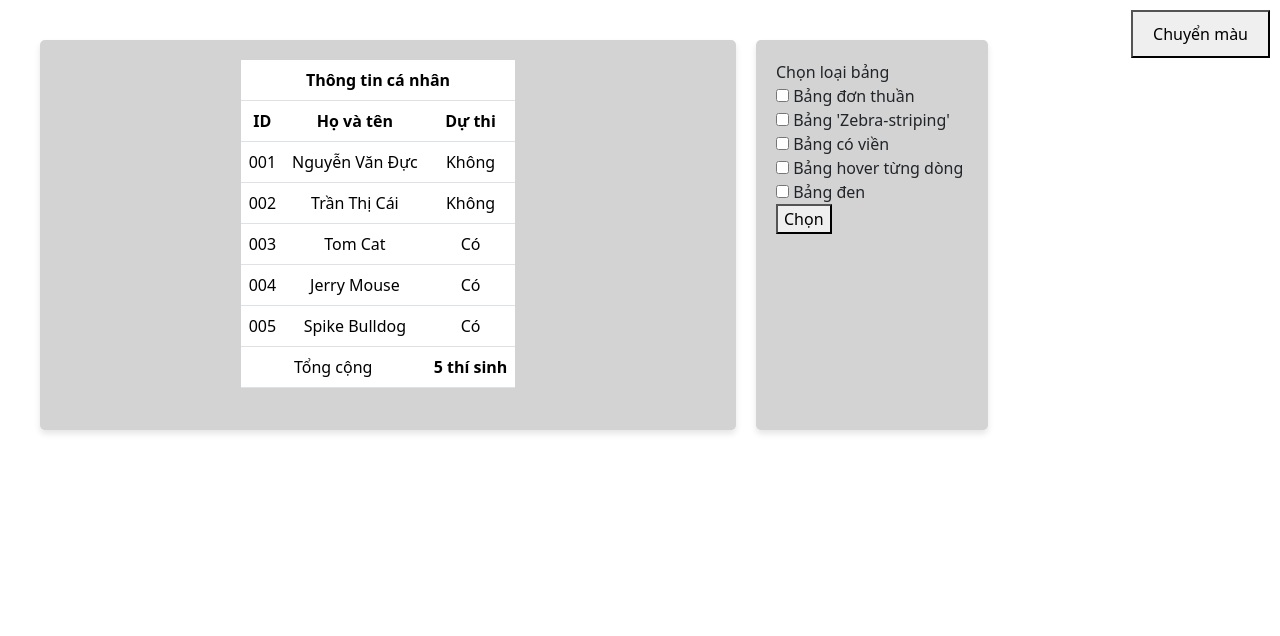
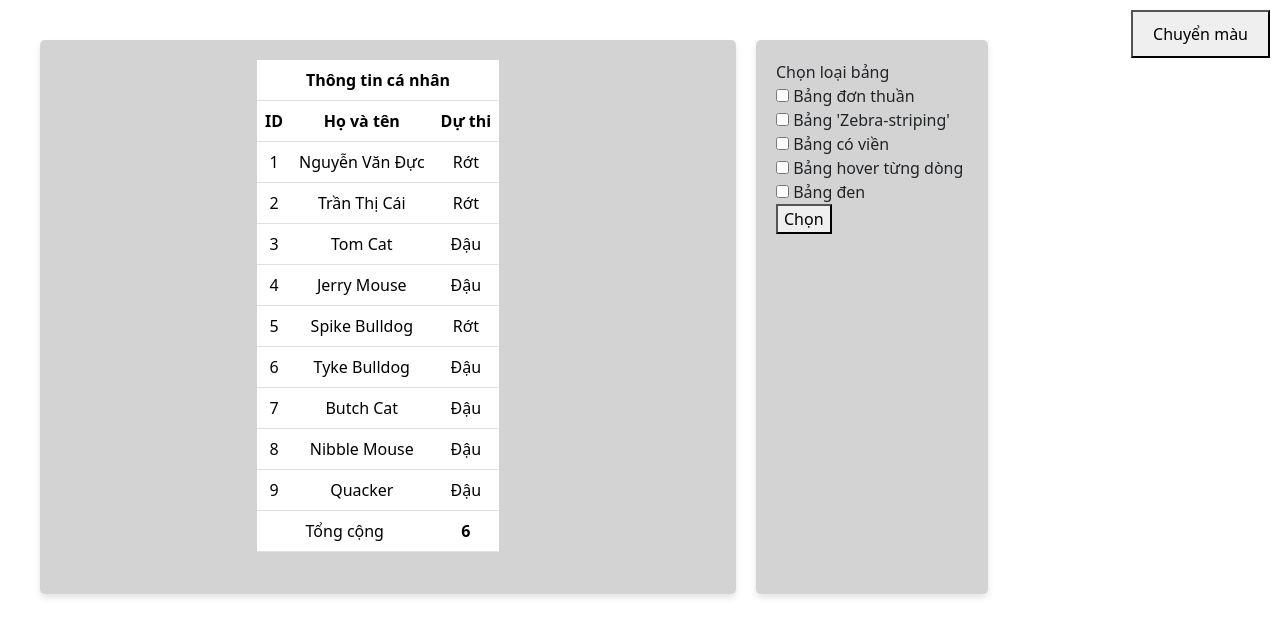
Before and after one commit to Thomas131104/Text-Typography-1, a plain HTML site: page index.html in a window 1280 px wide. Drawn offline with nearby package versions, Linux system fonts and the light colour scheme.

Commit message:
Adding new functions

```diff
--- /dev/null
+++ b/data.json
@@ -0,0 +1,38 @@
+[
+    {
+        "name" : "Nguyễn Văn Đực",
+        "status" : false
+    },
+    {
+        "name" : "Trần Thị Cái",
+        "status" : false
+    },
+    {
+        "name" : "Tom Cat",
+        "status" : true
+    },
+    {
+        "name" : "Jerry Mouse",
+        "status" : true
+    },
+    {
+        "name" : "Spike Bulldog",
+        "status" : false
+    },
+    {
+        "name" : "Tyke Bulldog",
+        "status" : true
+    },
+    {
+        "name" : "Butch Cat",
+        "status" : true
+    },
+    {
+        "name" : "Nibble Mouse",
+        "status" : true
+    },
+    {
+        "name" : "Quacker",
+        "status" : true
+    }
+]
--- a/index.html
+++ b/index.html
@@ -7,10 +7,15 @@
 
     <link rel="stylesheet" href="style.css">
 
+    <!--Bootstrap-->
     <link href="https://cdn.jsdelivr.net/npm/bootstrap@5.3.3/dist/css/bootstrap.min.css" rel="stylesheet">
     <script src="https://cdn.jsdelivr.net/npm/bootstrap@5.3.3/dist/js/bootstrap.bundle.min.js"></script>
 
+    <!--Angular-->
+    <script src="https://ajax.googleapis.com/ajax/libs/angularjs/1.6.9/angular.min.js"></script>
 </head>
+
+
 <body>
     <main>
 
@@ -29,40 +34,15 @@
                             </tr>
                         </thead>
 
-                        <tr>
-                            <td>001</td>
-                            <td>Nguyễn Văn Đực</td>
-                            <td>Không</td>
-                        </tr>
+                        <tbody id="main-table-concept">
 
-                        <tr>
-                            <td>002</td>
-                            <td>Trần Thị Cái</td>
-                            <td>Không</td>
-                        </tr>
-
-                        <tr>
-                            <td>003</td>
-                            <td>Tom Cat</td>
-                            <td>Có</td>
-                        </tr>
-
-                        <tr>
-                            <td>004</td>
-                            <td>Jerry Mouse</td>
-                            <td>Có</td>
-                        </tr>
-
-                        <tr>
-                            <td>005</td>
-                            <td>Spike Bulldog</td>
-                            <td>Có</td>
-                        </tr>
+                        </tbody>
+                        <script type="module" src="/modules/tableUpdating.js"></script>
 
                         <tfoot>
                             <tr>
                                 <td colspan="2">Tổng cộng</td>
-                                <td><b>5 thí sinh</b></td>
+                                <td><b><span class="num">{}</span> thí sinh</b></td>
                             </tr>
                         </tfoot>
 
--- /dev/null
+++ b/modules/tableUpdating.js
@@ -0,0 +1,43 @@
+// Đảm bảo script chạy khi trang đã được tải
+window.onload = function() {
+    const tbody = document.getElementById('main-table-concept'); // Lấy tbody
+    const totalCell = document.querySelector('tfoot td b'); // Lấy thẻ b để hiển thị số lượng người đang hoạt động
+
+    // Sử dụng fetch để tải dữ liệu từ file JSON
+    fetch('data.json')
+        .then(response => response.json()) // Chuyển phản hồi thành JSON
+        .then(data => {
+            let activeCount = 0; // Biến đếm số người đang hoạt động
+
+            // Lặp qua dữ liệu và tạo hàng cho bảng
+            data.forEach((item, index) => {
+                const row = document.createElement('tr');
+
+                const idCell = document.createElement('td');
+                idCell.textContent = index + 1;
+
+                const nameCell = document.createElement('td');
+                nameCell.textContent = item.name;
+
+                const statusCell = document.createElement('td');
+                statusCell.textContent = item.status ? 'Đậu' : 'Rớt';
+
+                row.appendChild(idCell);
+                row.appendChild(nameCell);
+                row.appendChild(statusCell);
+
+                tbody.appendChild(row);
+
+                // Nếu trạng thái là true, tăng biến đếm
+                if (item.status) {
+                    activeCount++;
+                }
+            });
+
+            // Cập nhật "Tổng cộng"
+            totalCell.textContent = activeCount; // Cập nhật số lượng người đang hoạt động
+        })
+        .catch(error => {
+            console.error('Có lỗi khi tải dữ liệu:', error);
+        });
+};
```
Also changed, not shown: 1 other file.
